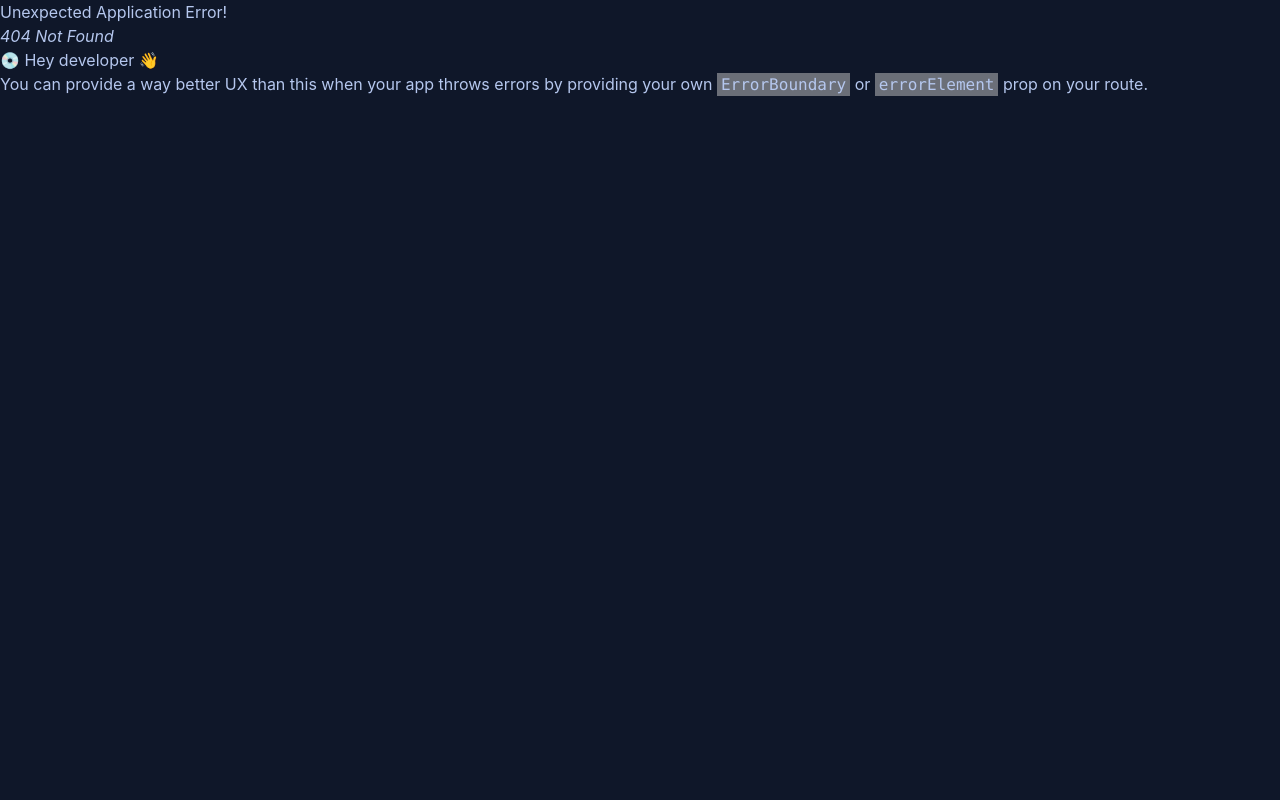
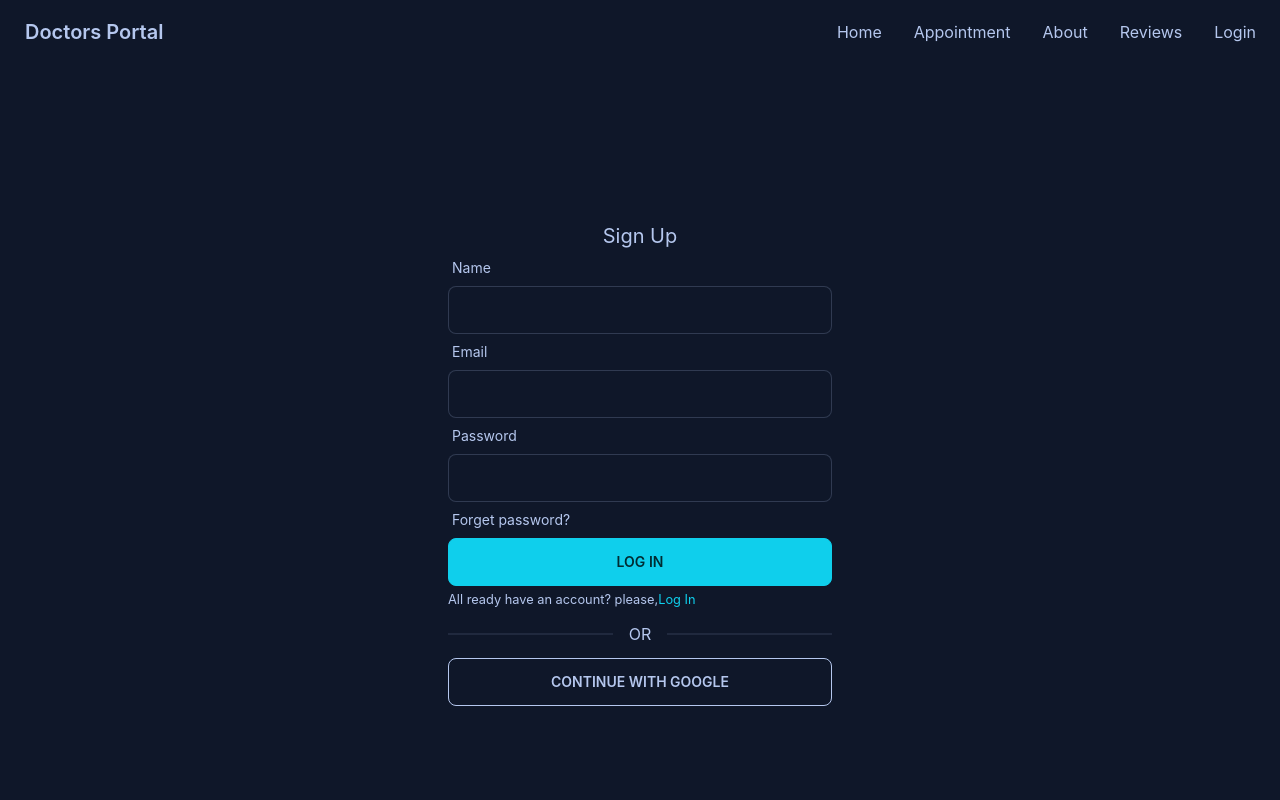
Before and after one commit to Rahat-Ul-Anwar/doctors-portal-client, a React (Create React App) app: page /signup in a window 1280 px wide. Before the commit this address had no page. Shown: the top 800 px of the page. Built offline with nearby package versions, Linux system fonts and the light colour scheme; the HTML template or start-up script is replaced by a standard one.

Commit message:
form validation done

```diff
--- a/src/Pages/Login/Login.js
+++ b/src/Pages/Login/Login.js
@@ -3,8 +3,12 @@
 import { Link } from "react-router-dom";
 
 const Login = () => {
-  const { register, handleSubmit } = useForm();
- const handleLogin = (data) => console.log(data);
+  const {
+    register,
+    formState: { errors },
+    handleSubmit,
+  } = useForm();
+  const handleLogin = (data) => console.log(data);
   return (
     <div className="h-[800px] flex justify-center items-center p-4">
       <div className="w-96">
@@ -18,8 +22,11 @@
             <input
               type="text"
               className="input input-bordered w-full"
-              {...register("email")}
+              {...register("email", { required: "Email Address is required" })}
             />
+            {errors.email && (
+              <p className="text-error">{errors.email?.message}</p>
+            )}
           </div>
           <div className="form-control w-full">
             <label className="label">
@@ -29,8 +36,14 @@
             <input
               type="text"
               className="input input-bordered w-full"
-              {...register("password")}
+              {...register("password", {
+                required: "password id required",
+                minLength : {value: 6, message:'password must be 6 characters and longer'}
+              })}
             />
+            {errors.password && (
+              <p className="text-error">{errors.password?.message}</p>
+            )}
           </div>
           <label className="label">
             <span className="label-text">Forget password?</span>
@@ -44,11 +57,13 @@
         </form>
         <small>
           New to Doctors Portal?{" "}
-          <Link className="text-primary">Create new account</Link>
-                  <div className="divider">OR</div>
+          <Link to="/signup" className="text-primary">Create new account</Link>
 
-                  <button className="uppercase btn btn-outline w-full">Continue with Google</button>
         </small>
+        <div className="divider">OR</div>
+          <button className="uppercase btn btn-outline w-full">
+            Continue with Google
+          </button>
       </div>
     </div>
   );
--- /dev/null
+++ b/src/Pages/SignUp/SignUp.js
@@ -0,0 +1,98 @@
+import React from "react";
+import { useForm } from "react-hook-form";
+import { Link } from "react-router-dom";
+
+const SignUp = () => {
+  const {
+    register,
+    handleSubmit,
+    formState: { errors },
+  } = useForm();
+
+  const handleSignUp = (data) => {
+    console.log(data);
+  };
+  return (
+    <div className="h-[800px] flex justify-center items-center p-4">
+      <div className="w-96">
+        <h2 className="text-xl text-center">Sign Up</h2>
+        <form onSubmit={handleSubmit(handleSignUp)}>
+          <div className="form-control w-full">
+            <label className="label">
+              <span className="label-text">Name</span>
+            </label>
+
+            <input
+              type="text"
+              {...register("name", {
+                required: "name is required",
+              })}
+              className="input input-bordered w-full"
+            />
+            {errors.name && (
+              <p className="text-error">{errors?.name.message}</p>
+            )}
+          </div>
+          <div className="form-control w-full">
+            <label className="label">
+              <span className="label-text">Email</span>
+            </label>
+
+            <input
+              type="email"
+              {...register("email", {
+                required: "Email Address is required",
+              })}
+              className="input input-bordered w-full"
+            />
+            {errors.email && (
+              <p className="text-error">{errors?.email.message}</p>
+            )}
+          </div>
+          <div className="form-control w-full">
+            <label className="label">
+              <span className="label-text">Password</span>
+            </label>
+
+            <input
+              type="password"
+              {...register("password", {
+                required: "password is required",
+                minLength: {
+                  value: 6,
+                  message: "password must be 6 characters long",
+                },
+              })}
+              className="input input-bordered w-full"
+            />
+
+            {errors.password && (
+              <p className="text-error">{errors?.password.message}</p>
+            )}
+          </div>
+          <label className="label">
+            <span className="label-text">Forget password?</span>
+          </label>
+
+          <input
+            type="submit"
+            value="Log In"
+            className="btn btn-primary w-full"
+          />
+        </form>
+        <small>
+          All ready have an account? please,
+          <Link to="/login" className="text-primary">
+            Log In
+          </Link>
+        </small>
+        <div className="divider">OR</div>
+        <button className="uppercase btn btn-outline w-full">
+          Continue with Google
+        </button>
+      </div>
+    </div>
+  );
+};
+
+export default SignUp;
--- a/src/Routes/Routes/Routes.js
+++ b/src/Routes/Routes/Routes.js
@@ -3,6 +3,7 @@
 import Appointment from "../../Pages/Appointment/Appointment/Appointment";
 import Home from "../../Pages/Home/Home/Home";
 import Login from "../../Pages/Login/Login";
+import SignUp from "../../Pages/SignUp/SignUp";
 
 
 export const router = createBrowserRouter([
@@ -23,6 +24,10 @@
                 path: '/login',
                 element: <Login></Login>
             },
+            {
+                path: '/signup',
+                element: <SignUp></SignUp>
+            },
         ]
 
 
```
